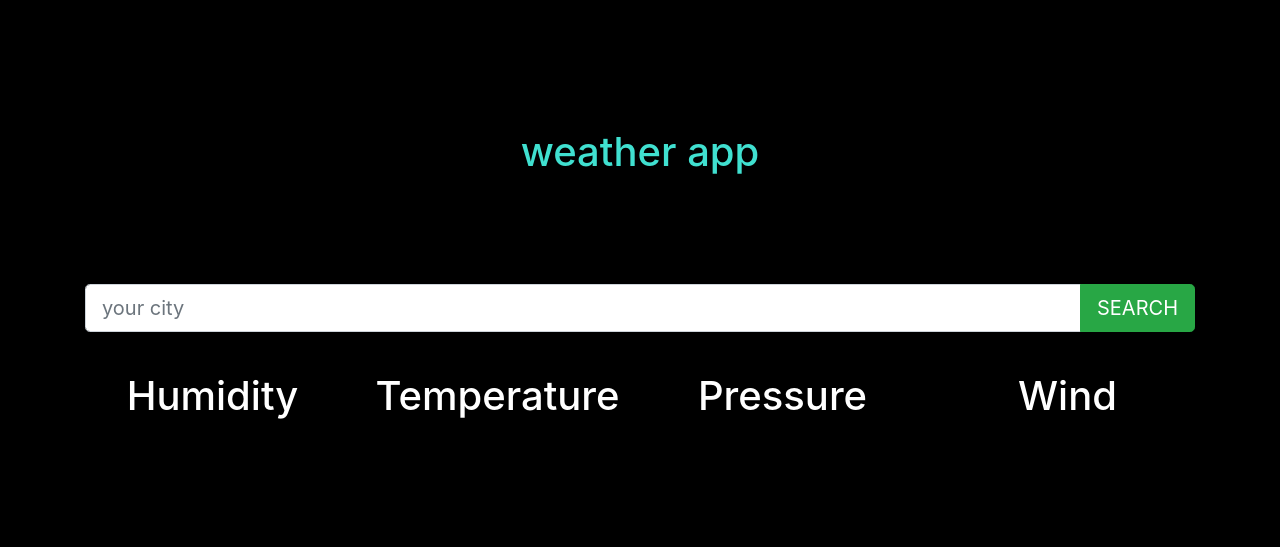
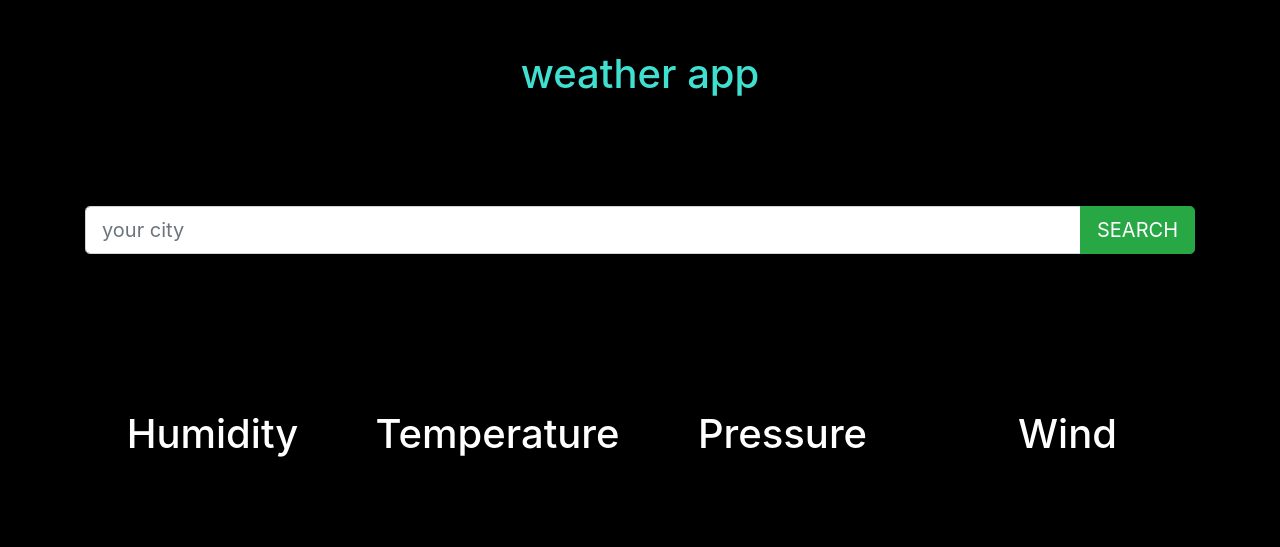
Before and after one commit to ABHISHEK-T-S/weather-app, a plain HTML site: page index.html in a window 1280 px wide. Drawn offline with nearby package versions, Linux system fonts and the light colour scheme.

Commit message:
small ui change

```diff
--- a/index.html
+++ b/index.html
@@ -1,5 +1,6 @@
 <!DOCTYPE html>
 <html>
+
 <head>
   <title>weather</title>
   <meta charset="utf-8">
@@ -9,39 +10,41 @@
   <script src="https://ajax.googleapis.com/ajax/libs/jquery/3.5.1/jquery.min.js"></script>
   <script src="js/bootstrap.min.js"></script>
 </head>
+
 <body>
-      <h1 class="title"  id = "top">
+  <h1 class="title" id="top">
     weather app
   </h1>
 
-        <div  class="input-group mb-3 container" id="searchbar"  >
-            <input  type="text" class="form-control form-control-lg" id="city" placeholder="your city">
+  <div class="input-group mb-3 container" id="searchbar">
+    <input type="text" class="form-control form-control-lg" id="city" placeholder="your city">
     <div class="input-group-append">
       <button class="btn btn-success btn-lg" id="button" type="submit" onclick="myfunction()">SEARCH</button>
     </div>
   </div>
   <br>
+  <div class="titlecity" id="titlecity1"></div>
   <div class="container">
     <div class="row">
-              <div class="col-md-3">
-                <h1 class="textwhite" >Humidity</h1>
-                <div  class="humdvalue"id="humidity"></div>
+      <div class="col-md-3" id="out">
+        <h1 class="textwhite">Humidity</h1>
+        <div class="humdvalue" id="humidity"></div>
 
       </div>
 
-              <div class="col-md-3">
+      <div class="col-md-3" id="out">
         <h1 class="textwhite">Temperature</h1>
-                <div class = "tempvalue" id="temp"></div>
+        <div class="tempvalue" id="temp"></div>
 
       </div>
-              <div class="col-md-3">
+      <div class="col-md-3" id="out">
         <h1 class="textwhite">Pressure</h1>
-                <div class = "presvalue" id="pres"></div>
+        <div class="presvalue" id="pres"></div>
 
       </div>
-              <div class="col-md-3">
+      <div class="col-md-3" id="out">
         <h1 class="textwhite">Wind</h1>
-                <div class="windvalue"id="wind"></div>
+        <div class="windvalue" id="wind"></div>
 
       </div>
     </div>
@@ -50,4 +53,5 @@
   <script src="https://cdn.jsdelivr.net/npm/vue@2.5.16/dist/vue.js"></script>
 
 </body>
+
 </html>
--- a/main.css
+++ b/main.css
@@ -1,25 +1,44 @@
-#searchbar{
-    padding-top:100px;
+#searchbar {
+    padding-top: 100px;
 }
-body{
+
+body {
     background-color: black;
 }
 
-h1{
+h1 {
     color: white;
     text-align: center;
 }
-#humidity{
-    color: white;
-}
-#temp,#humidity,#pres,#wind{
+
+#temp,
+#humidity,
+#pres,
+#wind {
     color: rgb(20, 154, 187);
     font-size: large;
     text-align: center;
     padding-top: 50px;
     padding-bottom: 10%;
+    margin: 2px;
 }
-.title{
-padding-top: 10%;
-color: turquoise;
+
+.title {
+    padding-top: 50px;
+    color: turquoise;
 }
+
+.row {
+    padding-top: 10%;
+}
+
+#titlecity1 {
+    color: rgb(20, 154, 187);
+    font-size: 25pt;
+    text-align: center;
+    padding-top: 5px;
+}
+#out{
+    outline-width: 2px;
+    outline-color: yellowgreen;
+}
--- a/main.js
+++ b/main.js
@@ -31,7 +31,10 @@ function getWeather(city) {
   }
 
 function myfunction(){
+
   let x = document.getElementById("city").value;
+ let citytitle= document.getElementById("titlecity1");
+ citytitle.innerHTML=x;
 
 getWeather(x);
 }
```
Lines whose indentation alone changed are shown as unchanged.
